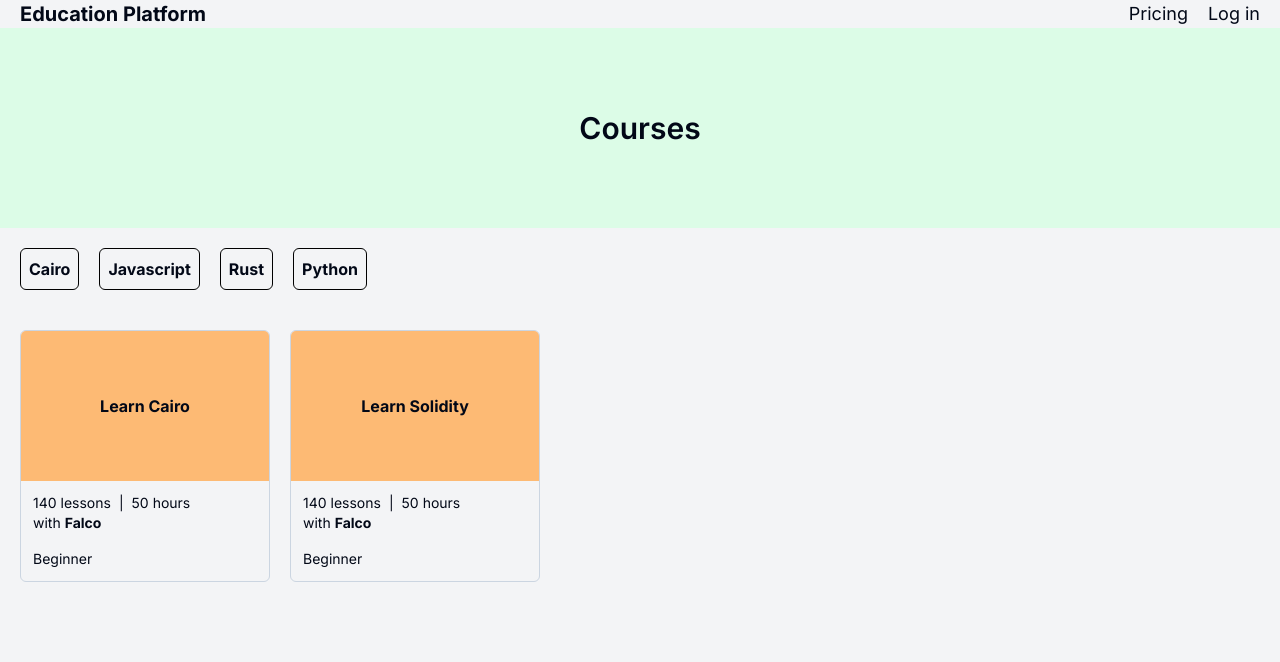
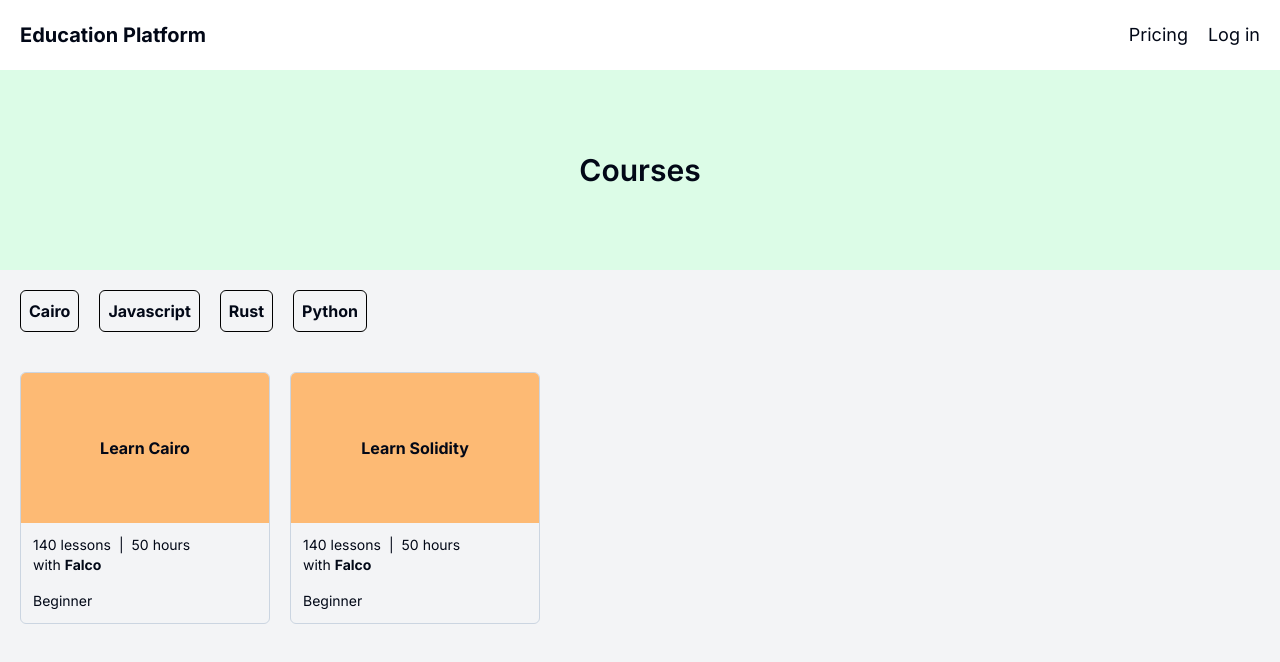
Before and after one commit to samueloh99/edtech-frontend, a Next.js app: page / in a window 1280 px wide. Shown: the top 662 px of the page. Built offline with nearby package versions, Linux system fonts and the light colour scheme.

Commit message:
Added a bg and height for header

```diff
--- a/src/components/header.tsx
+++ b/src/components/header.tsx
@@ -1,6 +1,6 @@
 export function Header() {
   return (
-    <div className="flex flex-row justify-between items-center main-container">
+    <div className="flex flex-row justify-between items-center main-container h-[70px] bg-white">
       <h1 className="text-xl font-bold">Education Platform</h1>
       <ul className="flex flex-row justify-center items-center gap-5 text-lg">
         <li>Pricing</li>
```
